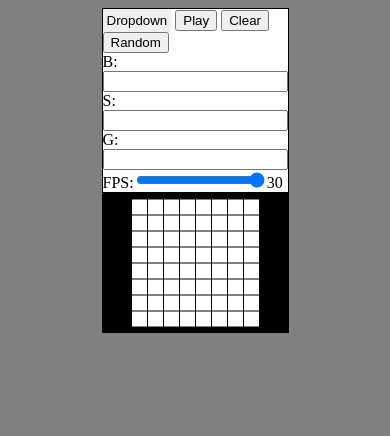
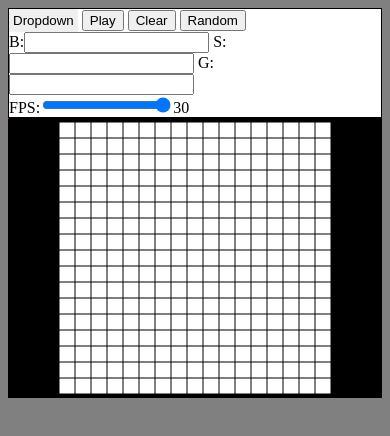
Before and after one commit to dandre3000/game-of-life, a website built with webpack: page src/index.html in a window 390 px wide. Built offline with nearby package versions, Linux system fonts and the light colour scheme.

Commit message:
Responsive app width for medium & small displays

```diff
--- a/src/style.css
+++ b/src/style.css
@@ -65,3 +65,17 @@ main {
 .dropdown:hover .dropbtn {
 	background-color: #3e8e41;
 }
+
+/* medium */
+@media (max-width: 1200px) {
+	main {
+		width: 75%;
+	}
+}
+
+/* small */
+@media (max-width: 800px) {
+	main {
+		width: 100%;
+	}
+}
```
